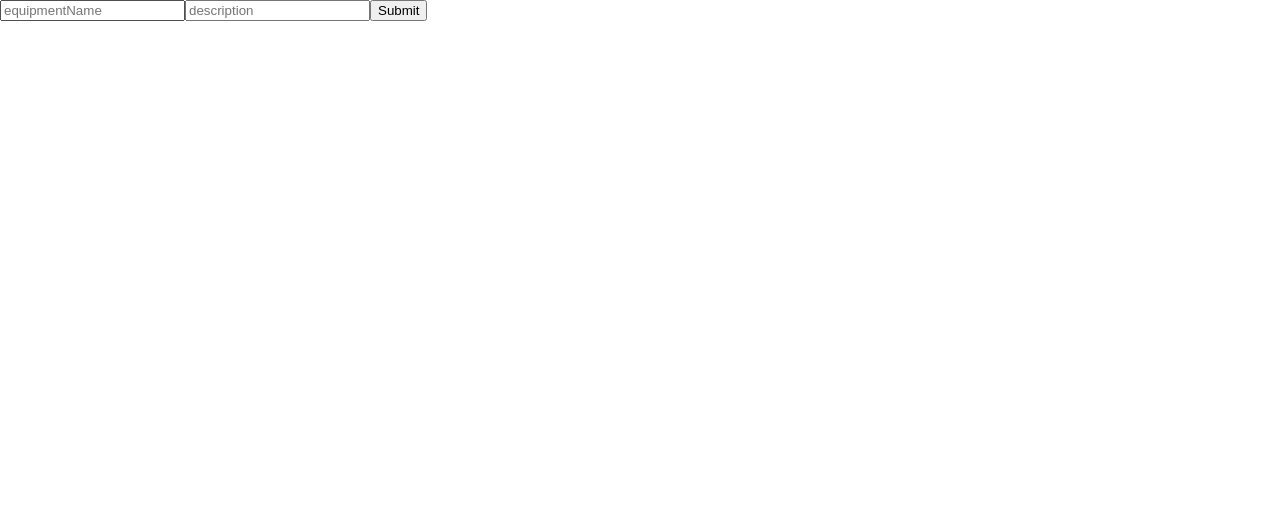
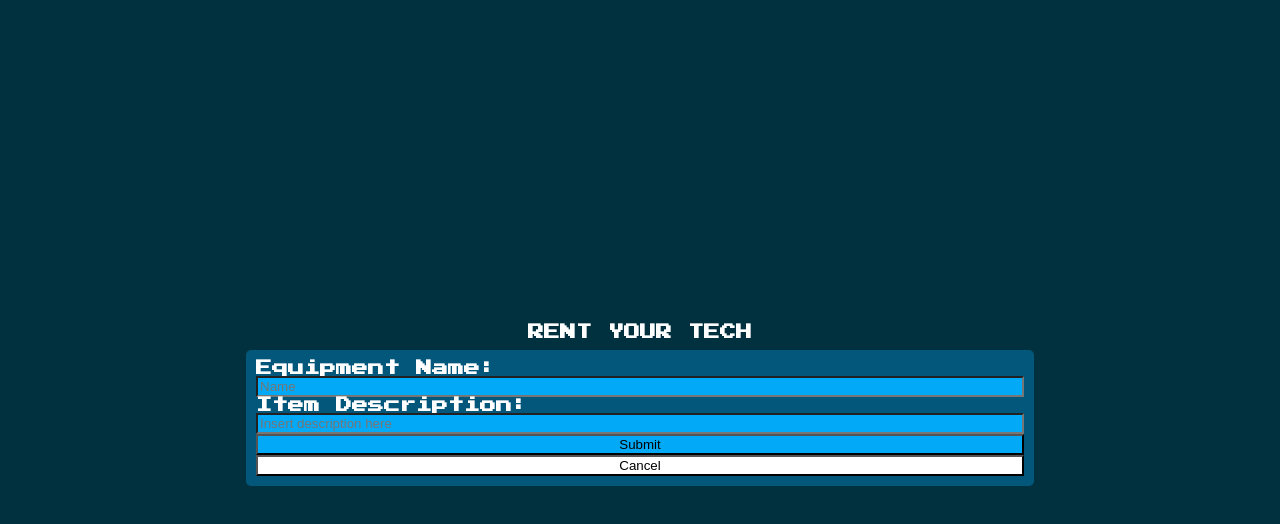
Before and after one commit to TT-Use-My-Tech-Stuff/Front-End, a React (Create React App) app: page /create-listing/1 in a window 1280 px wide. Shown: the top 524 px of the page. Built offline with nearby package versions, Linux system fonts and the light colour scheme.

Commit message:
css and redirect

```diff
--- a/src/components/Owners/CreateListing.js
+++ b/src/components/Owners/CreateListing.js
@@ -1,28 +1,86 @@
 import React from "react";
 import { useForm } from "react-hook-form";
-import {axiosWithAuth} from "./axiosWithAuth"
-import {useParams} from "react-router-dom"
+import { axiosWithAuth } from "./axiosWithAuth"
+import { useParams, useHistory } from "react-router-dom"
+import styled from "styled-components"
 
 export default function CreateListing(props) {
   const { register, handleSubmit } = useForm();
   const { id } = useParams();
-
-
+  const history = useHistory();
 
   const onSubmit = data =>
     axiosWithAuth()
       .post(`https://back-end-tt.herokuapp.com/api/equipment/createEquipment/${id}`, data)
       .then(res => {
       console.log(res.data);
+      history.push("/profile")
       })
       .catch(err => {
         console.error(err)
       })
   return (
-    <form onSubmit={handleSubmit(onSubmit)}>
-      <input type="text" {...register("equipment_name")} placeholder="equipmentName"/>
-      <input type="text" {...register("equipment_description")} placeholder="description" />
-      <input type="submit" />
+    <Page>
+      <h1>RENT YOUR TECH</h1>
+      <div className="formContainer">
+      <form className="loginForm" onSubmit={handleSubmit(onSubmit)}>
+
+      <h2>Equipment Name:</h2>
+      <input type="text" className="name" {...register("equipment_name")} placeholder="Name"/>
+
+      <h2>Item Description:</h2>
+      <input type="text" className="description"{...register("equipment_description")} placeholder="Insert description here" />
+
+      <input type="submit" /><button className="cb">Cancel</button>
     </form>
+    </div>
+    </Page>
   );
 }
+
+
+const Page = styled.div`
+	background-color: #01303f;
+	color: white;
+	height: 100vh;
+	margin: auto;
+	display: flex;
+	justify-content: center;
+	flex-direction: column;
+	font-family: PressStart2P;
+
+	h1 {
+		display: flex;
+		justify-content: center;
+		align-items: center;
+		text-align: center;
+		width: 90%;
+		margin: 10px auto;
+	}
+
+	.loginForm {
+		display: flex;
+		flex-direction: column;
+		justify-content: center;
+		background-color: #02577a;
+		padding: 10px;
+		border-radius: 5px;
+		width: 60%;
+		margin: auto;
+	}
+	label {
+		padding: 5px;
+	}
+
+	input {
+		background-color: #02a9f7;
+	}
+
+  button{
+    background-color:red;
+  }
+
+  .cb{
+    background-color:white;
+  }
+`;
```
Also changed, not shown: 1 other file (tests, documents, lock files or other folders).
